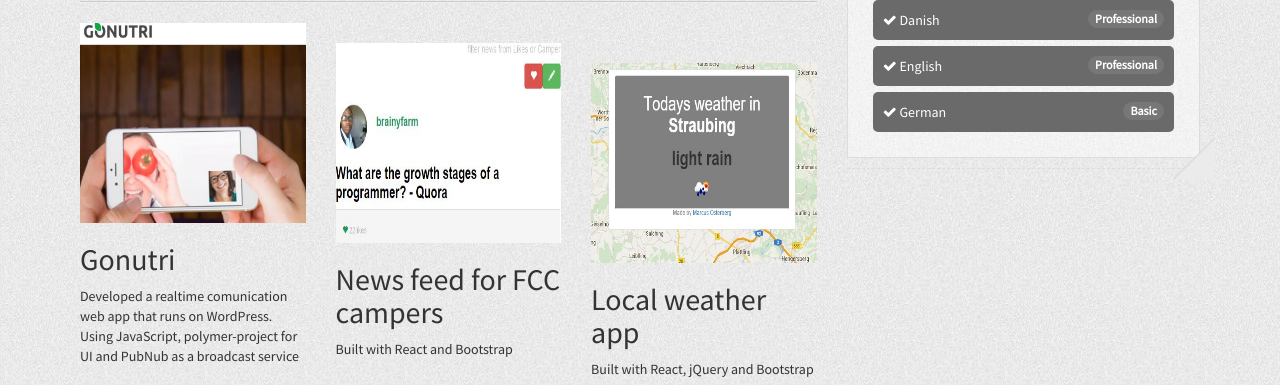
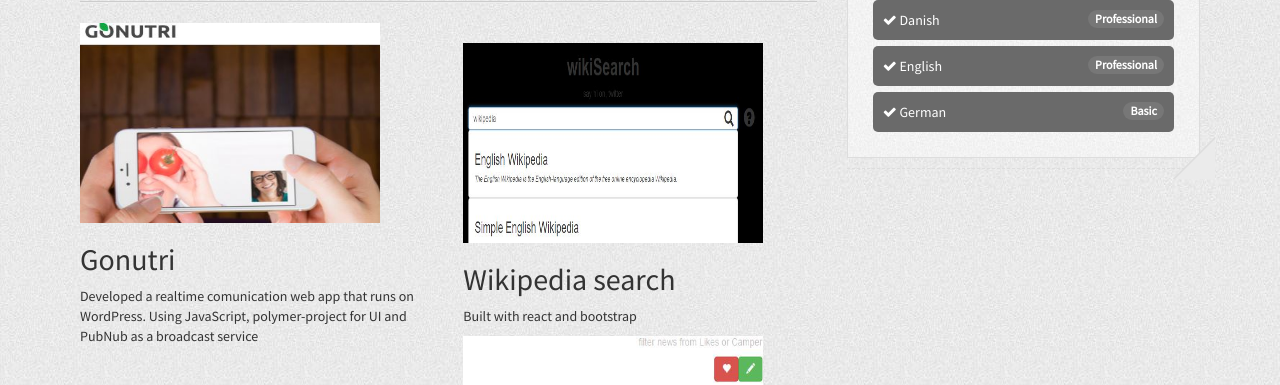
Before and after one commit to osterbergmarcus/resume, a Jekyll site: the page built from index.html, in a window 1280 px wide and 900 px high, scrolled down 654 px, cut to the strip 0-385 px from the top of the window. Built offline with Jekyll 4.4.1, drawn with Linux system fonts in a browser that asks for light colours.

Commit message:
added work
wikipedia search

```diff
--- a/index.html
+++ b/index.html
@@ -53,7 +53,7 @@
    <h3>Showcase</h3>
    <hr class="intro-divider">
   <div class="row">
-    <div class="col-md-4 col-sm-6">
+    <div class="col-md-6">
       <div class="thumbnail-view">
         <a href="http://www.gonutri.com"><img class="img-responsive info" src="{{ site.baseurl }}/assets/img/gonutri.JPG"></a>
         <div class="mask">
@@ -63,7 +63,17 @@
       </div>
     </div>
     <br/>
-    <div class="col-md-4 col-sm-6">
+    <div class="col-md-6">
+      <div class="thumbnail-view">
+        <a href="http://codepen.io/osterbergmarcus/full/VeVLPx/"><img class="img-responsive info" src="{{ site.baseurl }}/assets/img/wiki.JPG"></a>
+        <div class="mask">
+          <h2>Wikipedia search</h2>
+          <p>Built with react and bootstrap</p>
+        </div>
+      </div>
+    </div>
+    <br/>
+    <div class="col-md-6">
       <div class="thumbnail-view">
         <a href="http://codepen.io/osterbergmarcus/full/adjbRZ/"><img class="img-responsive info" src="{{ site.baseurl }}/assets/img/newsfeed.JPG"></a>
         <div class="mask">
@@ -73,7 +83,7 @@
       </div>
     </div>
     <br/>
-    <div class="col-md-4 col-sm-6">
+    <div class="col-md-6">
       <div class="thumbnail-view">
         <a href="http://codepen.io/osterbergmarcus/full/ZQRyWN/"><img class="img-responsive info" src="{{ site.baseurl }}/assets/img/weather.JPG"></a>
         <div class="mask">
@@ -83,7 +93,7 @@
       </div>
     </div>
     <br/>
-    <div class="col-md-4 col-sm-6">
+    <div class="col-md-6">
       <div class="thumbnail-view">
         <a href="http://marcusosterberg.com/todo"><img class="img-responsive info" src="{{ site.baseurl }}/assets/img/todo.JPG"></a>
         <div class="mask">
@@ -94,7 +104,7 @@
     </div>
     <!-- work2 -->
     <br/>
-     <div class="col-md-4 col-sm-6">
+     <div class="col-md-6">
       <div class="thumbnail-view">
         <a href="http://marcusosterberg.com/chat"><img class="img-responsive info" src="{{ site.baseurl }}/assets/img/chat.JPG"></a>
         <div class="mask">
@@ -105,7 +115,7 @@
     </div>
     <!-- work3 -->
     <br/>
-     <div class="col-md-4 col-sm-6">
+     <div class="col-md-6">
       <div class="thumbnail-view">
         <a href="http://codepen.io/osterbergmarcus/full/mexKqb/"><img class="img-responsive info" src="http://s3-us-west-2.amazonaws.com/i.cdpn.io/396845.mexKqb.small.d03dcd12-77b9-47e9-99a6-1b9580388293.png"></a>
         <div class="mask">
@@ -116,7 +126,7 @@
     </div>
     <!-- work5 -->
     <br/>
-     <div class="col-md-4 col-sm-6">
+     <div class="col-md-6">
       <div class="thumbnail-view">
         <a href="http://codepen.io/osterbergmarcus/full/OyZQry/"><img class="img-responsive info" src="http://s3-us-west-2.amazonaws.com/i.cdpn.io/396845.OyZQry.small.94591a9d-14fd-4957-b419-221802318578.png"></a>
         <div class="mask">
@@ -127,7 +137,7 @@
     </div>
     <!-- work6 -->
     <br/>
-     <div class="col-md-4 col-sm-6">
+     <div class="col-md-6">
       <div class="thumbnail-view">
         <a href="http://codepen.io/osterbergmarcus/full/GpGJpw/"><img class="img-responsive info" src="http://s3-us-west-2.amazonaws.com/i.cdpn.io/396845.GpGJpw.small.19e92da5-e5aa-4551-bce5-809ccb85f2ac.png"></a>
         <div class="mask">
@@ -138,7 +148,7 @@
     </div>
     <!-- work7 -->
     <br/>
-     <div class="col-md-4 col-sm-6">
+     <div class="col-md-6">
       <div class="thumbnail-view">
         <a href="https://github.com/osterbergmarcus/Jekyll-Theme-Lighthouse"><img class="img-responsive info" src="{{ site.baseurl }}/assets/img/lighthouse.JPG"></a>
         <div class="mask">
@@ -150,7 +160,7 @@
     <!-- work8 -->
     <!-- work7 -->
     <br/>
-     <div class="col-md-4 col-sm-6">
+     <div class="col-md-6">
       <div class="thumbnail-view">
         <a href="http://codepen.io/osterbergmarcus/full/OyvbZX/"><img class="img-responsive info" src="{{ site.baseurl }}/assets/img/portfolio.JPG"></a>
         <div class="mask">
```
Also changed, not shown: assets/img/wiki.JPG (added).
